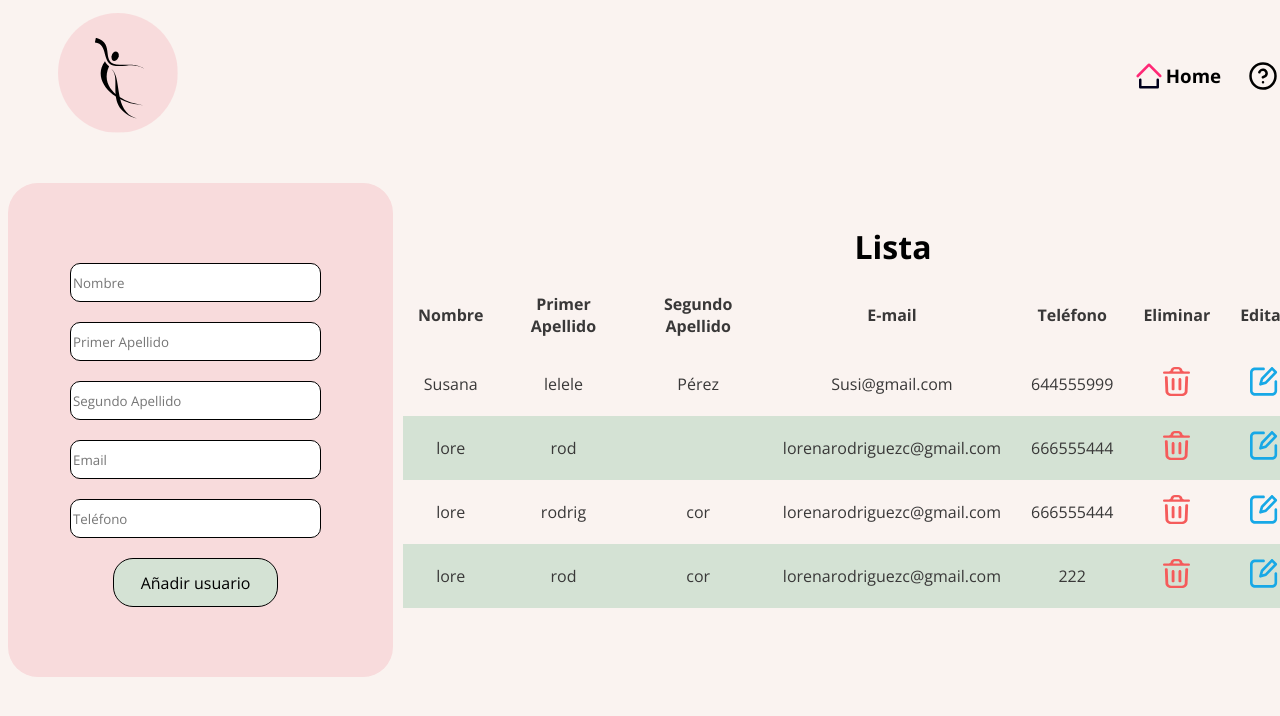
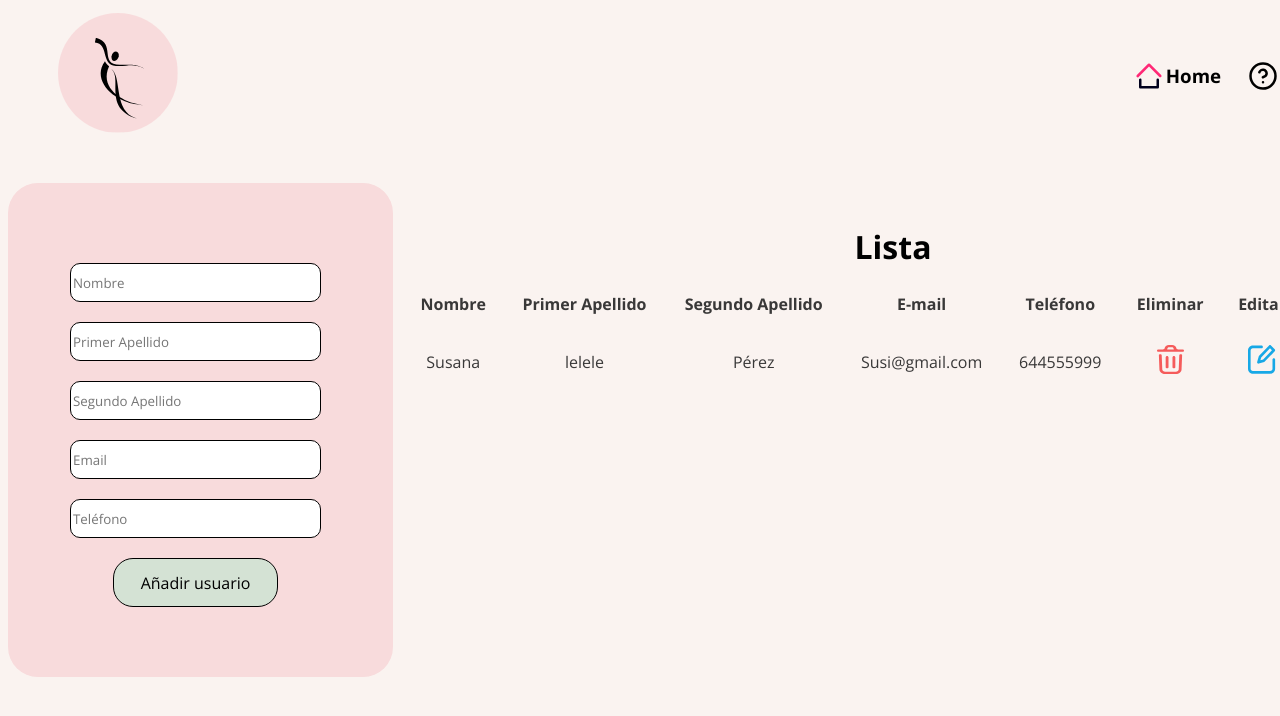
Before and after one commit to Lorena-Rodriguez/Proyecto_3, a React (Vite) app: page / in a window 1280 px wide. Shown: the top 716 px of the page. Built offline with nearby package versions, Linux system fonts and the light colour scheme; data requests are answered from the project's data file.

Commit message:
final format in main

```diff
--- a/db.json
+++ b/db.json
@@ -7,30 +7,6 @@
       "secondLastName": "Pérez",
       "email": "Susi@gmail.com",
       "telephone": "644555999"
-    },
-    {
-      "id": "ac05",
-      "name": "lore",
-      "lastName": "rod",
-      "secondLastName": "",
-      "email": "lorenarodriguezc@gmail.com",
-      "telephone": "666555444"
-    },
-    {
-      "id": "eb25",
-      "name": "lore",
-      "lastName": "rodrig",
-      "secondLastName": "cor",
-      "email": "lorenarodriguezc@gmail.com",
-      "telephone": "666555444"
-    },
-    {
-      "id": "6040",
-      "name": "lore",
-      "lastName": "rod",
-      "secondLastName": "cor",
-      "email": "lorenarodriguezc@gmail.com",
-      "telephone": "222"
     }
   ]
 }
```
Also changed, not shown: src/Project3.jsx (+21 -37 lines), src/project3.css (+0 -86 lines).
